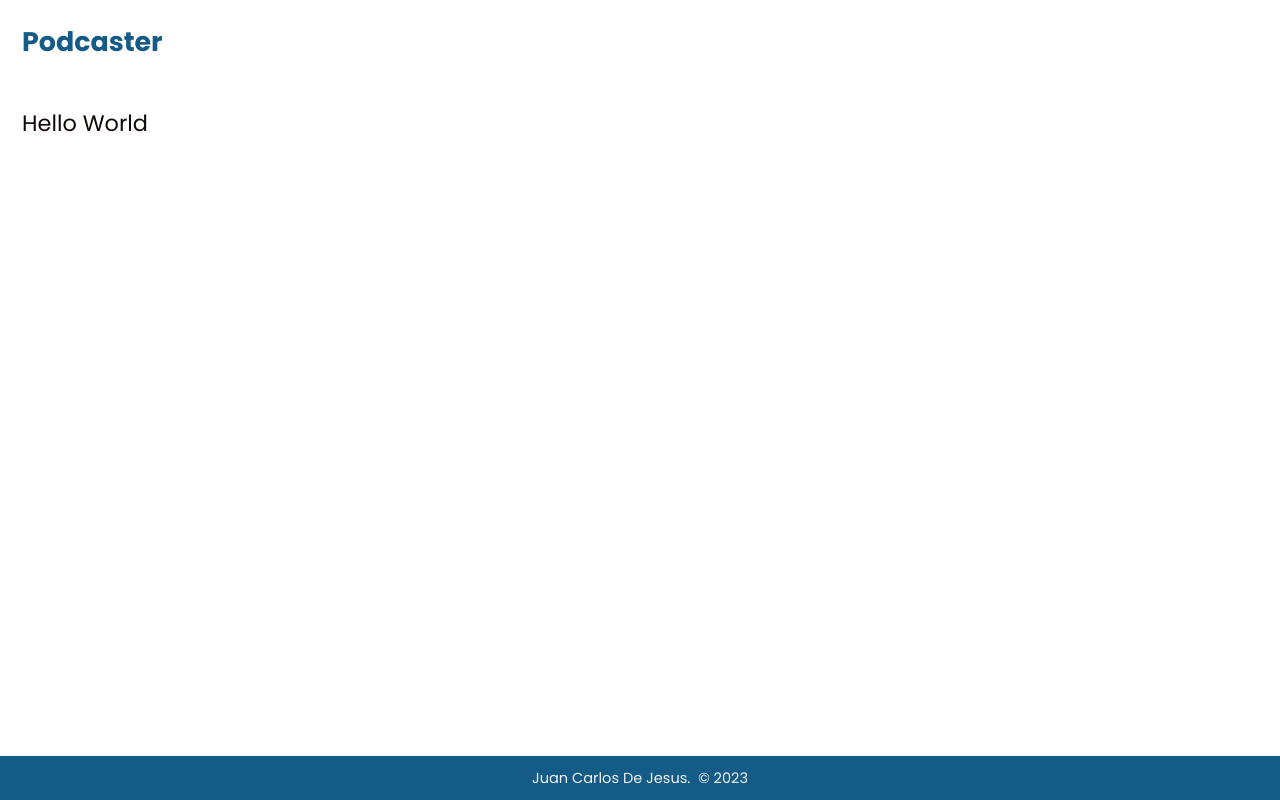
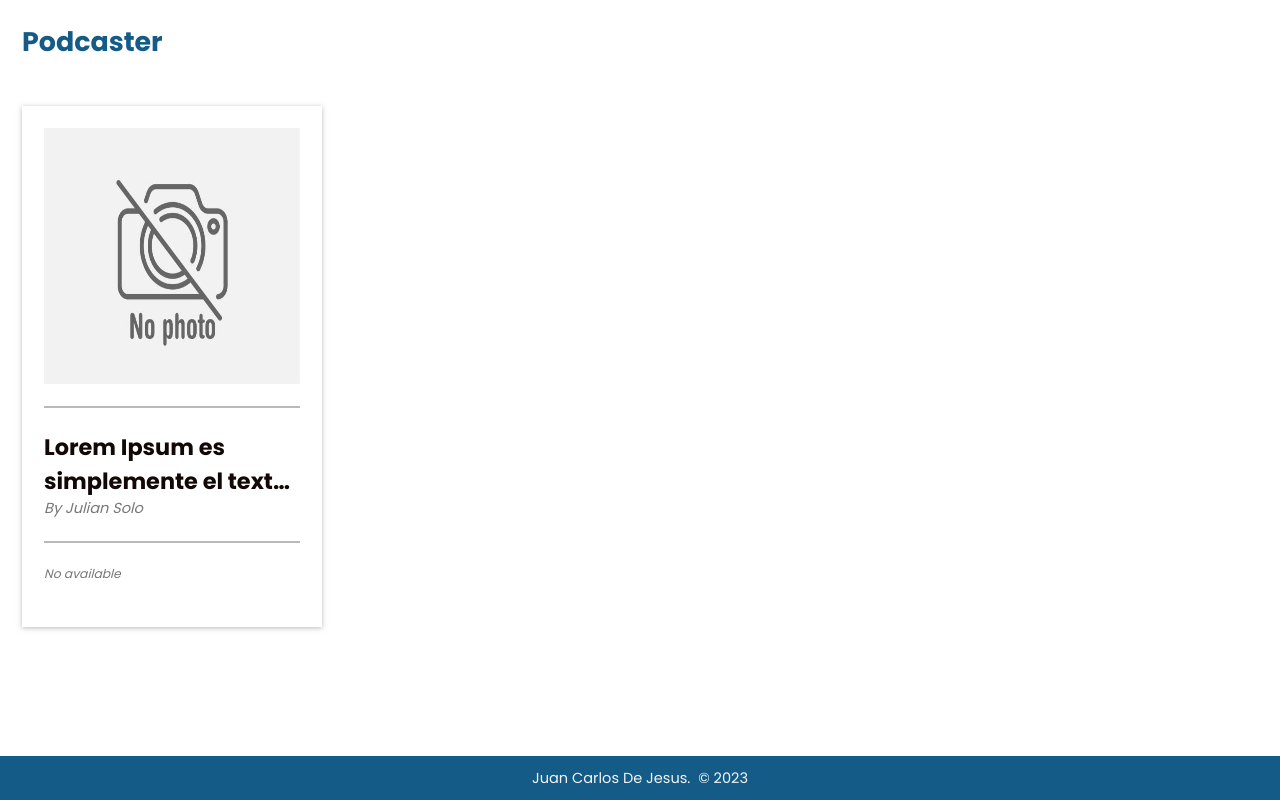
Before and after one commit to jdejesus11/my-podcasts-app, a React app: page / in a window 1280 px wide. Built offline with nearby package versions, Linux system fonts and the light colour scheme.

Commit message:
Creates podcast and podcast detail layouts

```diff
--- a/src/App.tsx
+++ b/src/App.tsx
@@ -2,12 +2,14 @@ import React from "react";
 import "./App.scss";
 import Footer from "./components/footer/footer";
 import Header from "./components/header/header";
+import Podcast from "./container/podcast/podcast";
+import Podcasts from "./container/podcasts/podcasts";
 
 const App = () => {
   return (
     <>
       <Header />
-      <main className="main">Hello World</main>
+      <main className="main"><Podcast /></main>
       <Footer />
     </>
   );
--- a/src/components/card/card.scss
+++ b/src/components/card/card.scss
@@ -35,5 +35,6 @@
         font-size: $small-font-size;
         flex: 1;
         @include truncated--text;
+        text-align: center;
     }
 }
--- /dev/null
+++ b/src/container/podcast/podcast.scss
@@ -0,0 +1,4 @@
+.podcast-detail-container{
+    display: grid;
+    grid-template-columns: 400px 1fr;
+}
--- /dev/null
+++ b/src/container/podcast/podcast.tsx
@@ -0,0 +1,24 @@
+import React from "react";
+import Summary from "../../components/summary/summary";
+import { Podcast } from "../../models/models";
+import "./podcast.scss";
+
+const Podcast = () => {
+  return (
+    <div className="podcast-detail-container">
+      <section>
+        <Summary
+          podcast={{
+            id: "1",
+            title:
+              "Lorem Ipsum es simplemente el texto de relleno de las imprentas y archivos de texto. Lorem Ipsum ha sido el texto de relleno estándar de las industrias desde el año 1500, cuando un impresor (N. del T. persona que se dedica a la imprenta) desconocido usó una galería de textos ",
+            author: "Julian Solo",
+          }}
+        />
+      </section>
+      <section></section>
+    </div>
+  );
+};
+
+export default Podcast;
--- /dev/null
+++ b/src/container/podcasts/podcasts.scss
@@ -0,0 +1,12 @@
+@import "../../../styles/_variables";
+
+.podcast-filtering {
+    display: flex;
+    justify-content: flex-end;
+    margin-bottom: $extra-large-margin;
+}
+
+.podcast-list{
+    display: flex;
+    width: 100%;
+}
--- /dev/null
+++ b/src/container/podcasts/podcasts.tsx
@@ -0,0 +1,49 @@
+import React from "react";
+import CardList from "../../components/card-list/card-list";
+import TextInput from "../../components/text-input/text-input";
+import "./podcasts.scss";
+
+const Podcasts = () => {
+  const onFilterChange = (value: string) => {
+    console.log(value);
+  };
+
+  return (
+    <>
+      <section className="podcast-filtering">
+        <TextInput placeholder="Filter podcasts..." ariaLabel="to filter podcasts" onChange={onFilterChange} />
+      </section>
+      <section className="podcast-list">
+        {
+          <CardList
+            podcasts={[
+              {
+                id: "1",
+                title:
+                  "Lorem Ipsum es simplemente el texto de relleno de las imprentas y archivos de texto. Lorem Ipsum ha sido el texto de relleno estándar de las industrias desde el año 1500, cuando un impresor (N. del T. persona que se dedica a la imprenta) desconocido usó una galería de textos ",
+                author: "Julian Solo",
+              },
+              {
+                id: "1",
+                title:
+                  "Lorem Ipsum es simplemente el texto de relleno de las imprentas y archivos de texto. Lorem Ipsum ha sido el texto de relleno estándar de las industrias desde el año 1500, cuando un impresor (N. del T. persona que se dedica a la imprenta) desconocido usó una galería de textos ",
+                author: "Julian Solo",
+              },
+              {
+                id: "1",
+                title: "Lorep Ipsum",
+              },
+              {
+                id: "1",
+                title: "Lorep Ipsum",
+                author: "Julian Solo Julian Solo Julian Solo",
+              },
+            ]}
+          />
+        }
+      </section>
+    </>
+  );
+};
+
+export default Podcasts;
```
